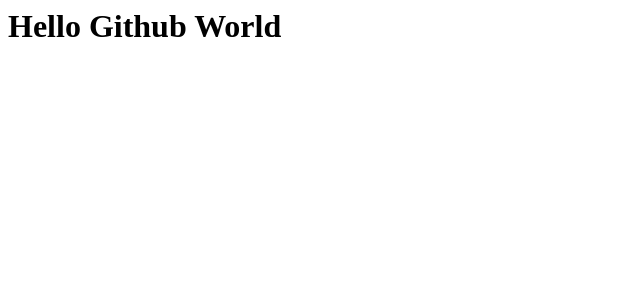
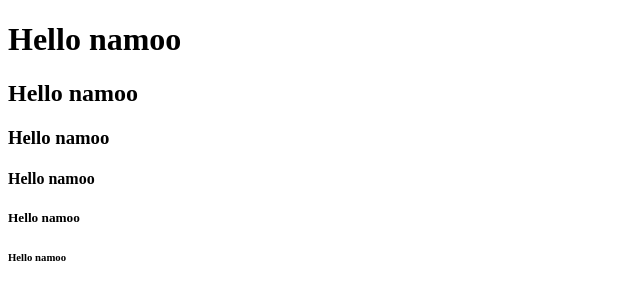
Before and after one commit to Namoon2/first, a plain HTML site: page index.html in a window 1280 px wide. Shown: the whole page, without its empty margins (0-640 px from the left). Drawn offline with Linux system fonts and the light colour scheme.

Commit message:
(수정)index.html 내용 수정

```diff
--- a/index.html
+++ b/index.html
@@ -1 +1,16 @@
-<h1>Hello Github World</h1>
+<!DOCTYPE html>
+<html lang="en">
+<head>
+    <meta charset="UTF-8">
+    <meta name="viewport" content="width=device-width, initial-scale=1.0">
+    <title>Document</title>
+</head>
+<body>
+    <h1>Hello namoo</h1>
+    <h2>Hello namoo</h2>
+    <h3>Hello namoo</h3>
+    <h4>Hello namoo</h4>
+    <h5>Hello namoo</h5>
+    <h6>Hello namoo</h6>
+</body>
+</html>
```
